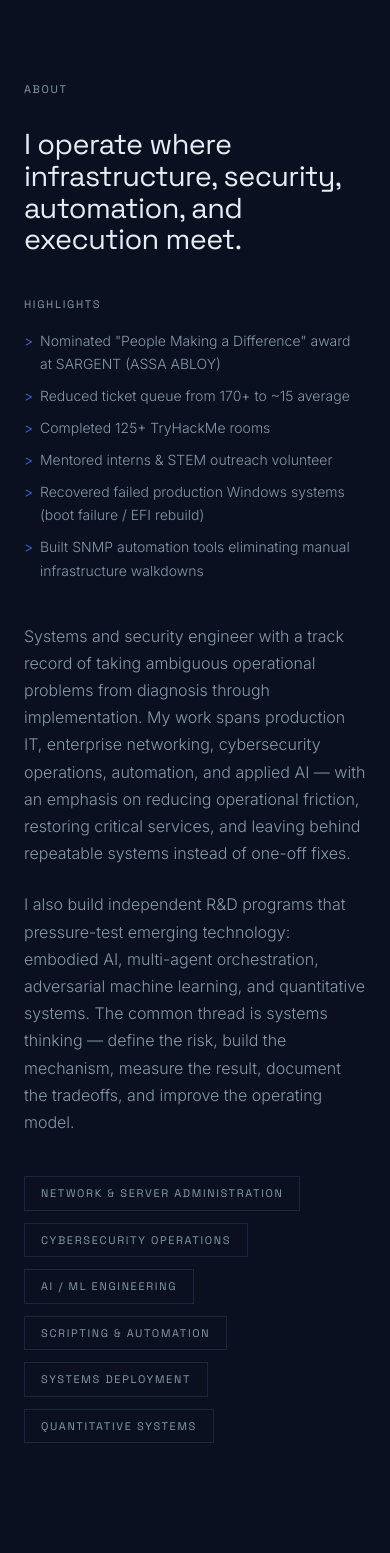
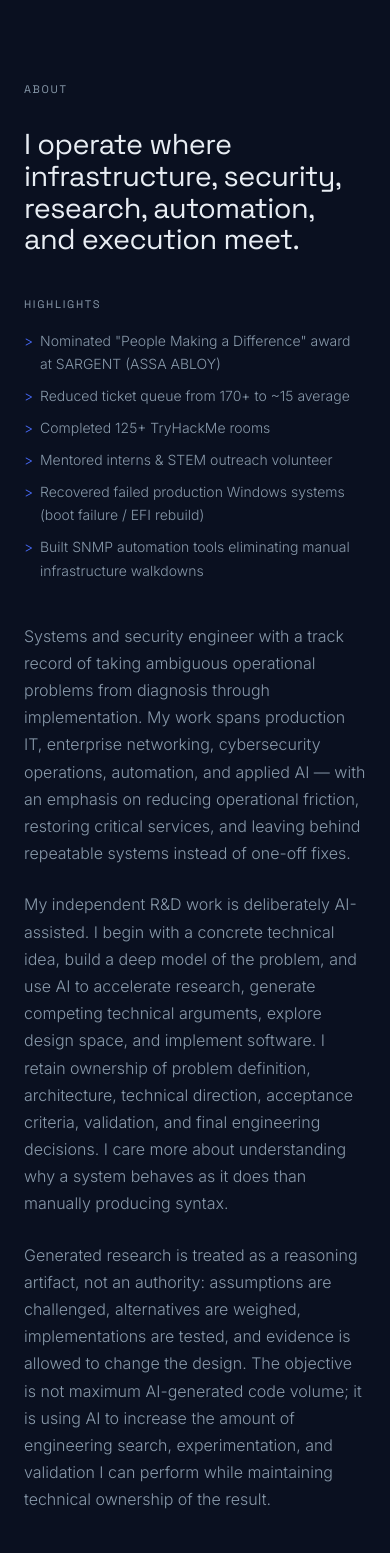
Before and after one commit to ninja-ops-guy/theemrld-portfolio, a React (Vite) app: page / in a window 390 px wide. Shown: the part 6740-8293 px from the top of the page. Built offline with nearby package versions, Linux system fonts and the light colour scheme; the HTML template or start-up script is replaced by a standard one.

Commit message:
Clarify AI-assisted engineering methodology

```diff
--- a/src/sections/About.tsx
+++ b/src/sections/About.tsx
@@ -7,10 +7,10 @@ gsap.registerPlugin(ScrollTrigger);
 const capabilities = [
   'NETWORK & SERVER ADMINISTRATION',
   'CYBERSECURITY OPERATIONS',
-  'AI / ML ENGINEERING',
+  'AI-ASSISTED SYSTEMS ENGINEERING',
   'SCRIPTING & AUTOMATION',
   'SYSTEMS DEPLOYMENT',
-  'QUANTITATIVE SYSTEMS',
+  'RESEARCH & VALIDATION',
 ];
 
 const highlights = [
@@ -22,94 +22,40 @@ const highlights = [
   'Built SNMP automation tools eliminating manual infrastructure walkdowns',
 ];
 
+const methodology = [
+  ['01', 'FRAME', 'Define the problem, constraints, risks, and what success must prove.'],
+  ['02', 'EXPLORE', 'Use AI-assisted research and generated technical papers to expand the idea space, compare approaches, surface assumptions, and challenge the preferred direction.'],
+  ['03', 'DESIGN', 'Choose the architecture, mechanisms, interfaces, acceptance criteria, and experiments before optimizing implementation details.'],
+  ['04', 'IMPLEMENT', 'Use AI heavily as an implementation accelerator. I optimize for system behavior and engineering intent rather than manually authoring syntax for its own sake.'],
+  ['05', 'VERIFY', 'Read, test, debug, benchmark, and pressure-test generated implementations against the intended behavior and failure modes.'],
+  ['06', 'ITERATE', 'Let evidence change the design. Failed tests and contradictory results feed the next research and architecture cycle.'],
+];
+
 export default function About() {
   const sectionRef = useRef<HTMLElement>(null);
   const leftRef = useRef<HTMLDivElement>(null);
   const rightRef = useRef<HTMLDivElement>(null);
 
   useEffect(() => {
-    gsap.fromTo(
-      leftRef.current,
-      { x: -40, opacity: 0 },
-      {
-        x: 0,
-        opacity: 1,
-        duration: 1,
-        ease: 'power3.out',
-        scrollTrigger: {
-          trigger: sectionRef.current,
-          start: 'top 75%',
-          toggleActions: 'play none none none',
-        },
-      }
-    );
-
-    gsap.fromTo(
-      rightRef.current,
-      { y: 40, opacity: 0 },
-      {
-        y: 0,
-        opacity: 1,
-        duration: 0.8,
-        delay: 0.2,
-        ease: 'power3.out',
-        scrollTrigger: {
-          trigger: sectionRef.current,
-          start: 'top 75%',
-          toggleActions: 'play none none none',
-        },
-      }
-    );
-
-    return () => {
-      ScrollTrigger.getAll().forEach((t) => t.kill());
-    };
+    gsap.fromTo(leftRef.current, { x: -40, opacity: 0 }, { x: 0, opacity: 1, duration: 1, ease: 'power3.out', scrollTrigger: { trigger: sectionRef.current, start: 'top 75%', toggleActions: 'play none none none' } });
+    gsap.fromTo(rightRef.current, { y: 40, opacity: 0 }, { y: 0, opacity: 1, duration: 0.8, delay: 0.2, ease: 'power3.out', scrollTrigger: { trigger: sectionRef.current, start: 'top 75%', toggleActions: 'play none none none' } });
+    return () => { ScrollTrigger.getAll().forEach((t) => t.kill()); };
   }, []);
 
   return (
-    <section
-      id="about"
-      ref={sectionRef}
-      className="relative"
-      style={{ background: '#0A1020', padding: '160px 0', zIndex: 1 }}
-    >
+    <section id="about" ref={sectionRef} className="relative" style={{ background: '#0A1020', padding: '160px 0', zIndex: 1 }}>
       <div className="max-w-[1280px] mx-auto px-6 md:px-10 flex flex-col md:flex-row gap-8 md:gap-[5%]">
         <div ref={leftRef} className="md:w-[45%] opacity-0">
-          <p className="font-label" style={{ marginBottom: '32px' }}>
-            ABOUT
-          </p>
-          <h2
-            className="font-headline"
-            style={{
-              fontSize: 'clamp(1.8rem, 4vw, 3.2rem)',
-              lineHeight: 1.1,
-              letterSpacing: '-0.02em',
-              color: '#E8EDF3',
-            }}
-          >
-            I operate where infrastructure, security, automation, and execution meet.
+          <p className="font-label" style={{ marginBottom: '32px' }}>ABOUT</p>
+          <h2 className="font-headline" style={{ fontSize: 'clamp(1.8rem, 4vw, 3.2rem)', lineHeight: 1.1, letterSpacing: '-0.02em', color: '#E8EDF3' }}>
+            I operate where infrastructure, security, research, automation, and execution meet.
           </h2>
-
           <div style={{ marginTop: '40px' }}>
-            <p className="font-label" style={{ marginBottom: '16px' }}>
-              HIGHLIGHTS
-            </p>
+            <p className="font-label" style={{ marginBottom: '16px' }}>HIGHLIGHTS</p>
             <ul style={{ listStyle: 'none', padding: 0 }}>
               {highlights.map((h) => (
-                <li
-                  key={h}
-                  className="font-body"
-                  style={{
-                    fontSize: '14px',
-                    color: '#8899AA',
-                    lineHeight: 1.7,
-                    paddingLeft: '16px',
-                    position: 'relative',
-                    marginBottom: '8px',
-                  }}
-                >
-                  <span style={{ position: 'absolute', left: 0, color: '#4A6DFF' }}>&gt;</span>
-                  {h}
+                <li key={h} className="font-body" style={{ fontSize: '14px', color: '#8899AA', lineHeight: 1.7, paddingLeft: '16px', position: 'relative', marginBottom: '8px' }}>
+                  <span style={{ position: 'absolute', left: 0, color: '#4A6DFF' }}>&gt;</span>{h}
                 </li>
               ))}
             </ul>
@@ -118,24 +64,30 @@ export default function About() {
 
         <div ref={rightRef} className="md:w-[50%] opacity-0">
           <p className="font-body" style={{ fontSize: '16px', color: '#8899AA', lineHeight: 1.7 }}>
-            Systems and security engineer with a track record of taking ambiguous operational problems
-            from diagnosis through implementation. My work spans production IT, enterprise networking,
-            cybersecurity operations, automation, and applied AI — with an emphasis on reducing
-            operational friction, restoring critical services, and leaving behind repeatable systems
-            instead of one-off fixes.
+            Systems and security engineer with a track record of taking ambiguous operational problems from diagnosis through implementation. My work spans production IT, enterprise networking, cybersecurity operations, automation, and applied AI — with an emphasis on reducing operational friction, restoring critical services, and leaving behind repeatable systems instead of one-off fixes.
           </p>
           <p className="font-body" style={{ fontSize: '16px', color: '#8899AA', lineHeight: 1.7, marginTop: '24px' }}>
-            I also build independent R&D programs that pressure-test emerging technology: embodied AI,
-            multi-agent orchestration, adversarial machine learning, and quantitative systems. The common
-            thread is systems thinking — define the risk, build the mechanism, measure the result, document
-            the tradeoffs, and improve the operating model.
+            My independent R&D work is deliberately AI-assisted. I begin with a concrete technical idea, build a deep model of the problem, and use AI to accelerate research, generate competing technical arguments, explore design space, and implement software. I retain ownership of problem definition, architecture, technical direction, acceptance criteria, validation, and final engineering decisions. I care more about understanding why a system behaves as it does than manually producing syntax.
           </p>
+          <p className="font-body" style={{ fontSize: '16px', color: '#8899AA', lineHeight: 1.7, marginTop: '24px' }}>
+            Generated research is treated as a reasoning artifact, not an authority: assumptions are challenged, alternatives are weighed, implementations are tested, and evidence is allowed to change the design. The objective is not maximum AI-generated code volume; it is using AI to increase the amount of engineering search, experimentation, and validation I can perform while maintaining technical ownership of the result.
+          </p>
+          <div className="flex flex-wrap gap-3" style={{ marginTop: '40px' }}>
+            {capabilities.map((cap) => <span key={cap} className="font-label border px-4 py-2" style={{ borderColor: '#1a2540' }}>{cap}</span>)}
+          </div>
+        </div>
+      </div>
 
-          <div className="flex flex-wrap gap-3" style={{ marginTop: '40px' }}>
-            {capabilities.map((cap) => (
-              <span key={cap} className="font-label border px-4 py-2" style={{ borderColor: '#1a2540' }}>
-                {cap}
-              </span>
+      <div className="max-w-[1280px] mx-auto px-6 md:px-10" style={{ marginTop: '96px' }}>
+        <div style={{ borderTop: '1px solid #1a2540', paddingTop: '40px' }}>
+          <p className="font-label" style={{ marginBottom: '16px' }}>ENGINEERING METHOD</p>
+          <h3 className="font-headline" style={{ fontSize: 'clamp(1.5rem, 3vw, 2.4rem)', color: '#E8EDF3', marginBottom: '40px' }}>Problem ownership over syntax ownership.</h3>
+          <div className="grid grid-cols-1 md:grid-cols-2 lg:grid-cols-3 gap-px" style={{ background: '#1a2540', border: '1px solid #1a2540' }}>
+            {methodology.map(([n, title, body]) => (
+              <div key={n} style={{ background: '#0A1020', padding: '28px' }}>
+                <div className="font-label" style={{ color: '#4A6DFF', marginBottom: '18px' }}>{n} / {title}</div>
+                <p className="font-body" style={{ fontSize: '14px', color: '#8899AA', lineHeight: 1.7, margin: 0 }}>{body}</p>
+              </div>
             ))}
           </div>
         </div>
```
